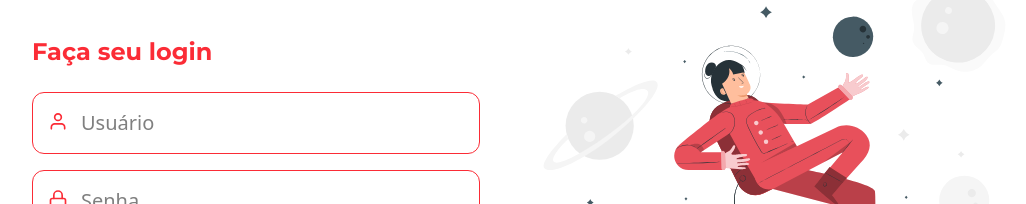
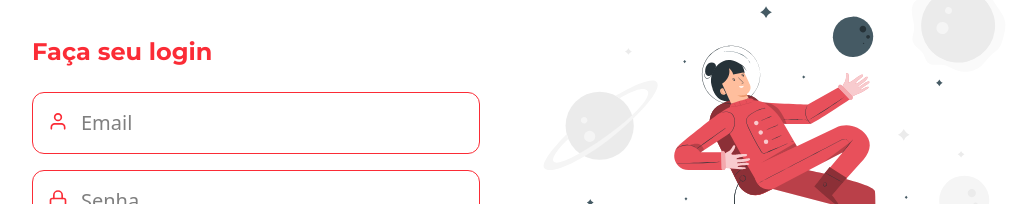
Before and after one commit to Davy133/to-do, a React (Vite) app in the folder frontend/: page / in a window 1280 px wide. Shown: the part 256-460 px from the top of the page, without its empty margins (84-1110 px from the left). Built offline with nearby package versions, Linux system fonts and the light colour scheme.

Commit message:
style: change "Usuário" to "Email"

```diff
--- a/frontend/src/pages/Login.tsx
+++ b/frontend/src/pages/Login.tsx
@@ -27,7 +27,7 @@ const Login: React.FC = () => {
             <input
               className="text-xl w-full pl-12 p-4 mb-4 border border-red-500 rounded-xl focus:outline-none"
               type="email"
-              placeholder="Usuário"
+              placeholder="Email"
               value={email}
               onChange={(e) => setEmail(e.target.value)}
             />
```
